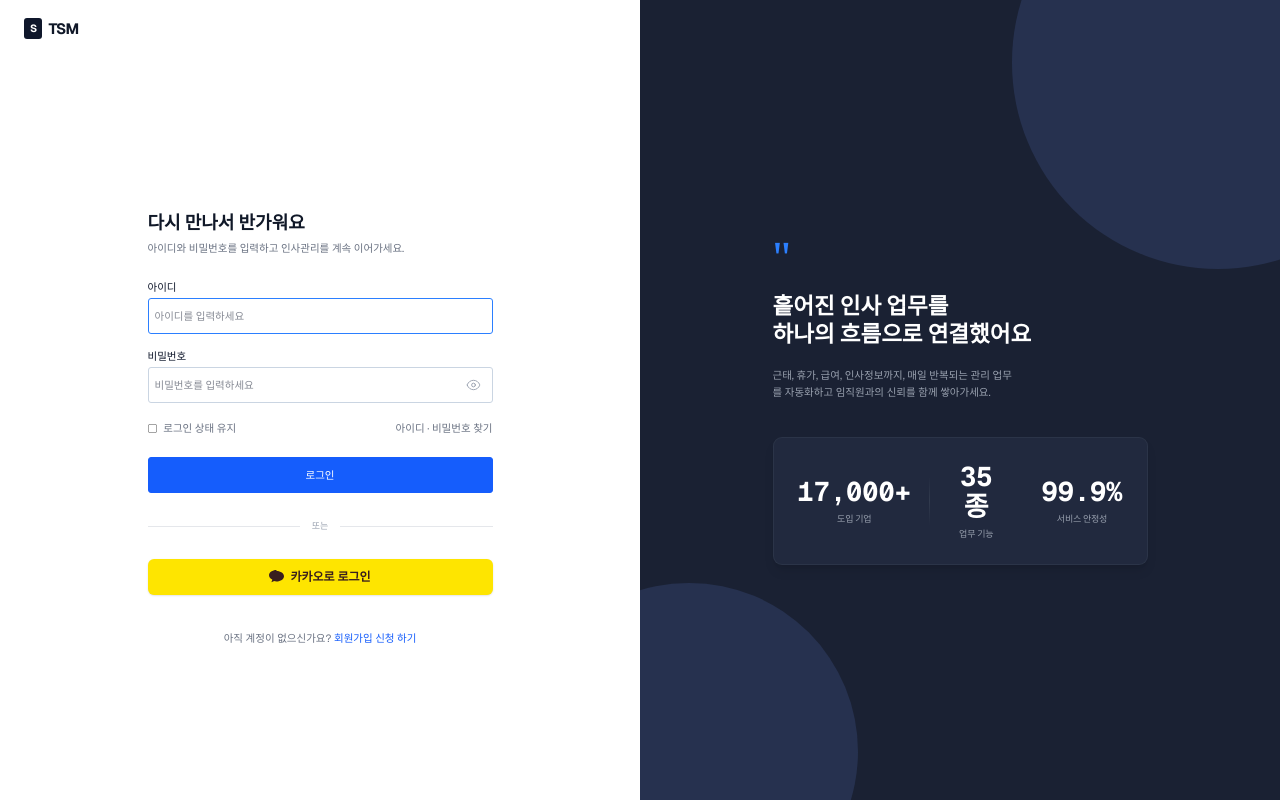
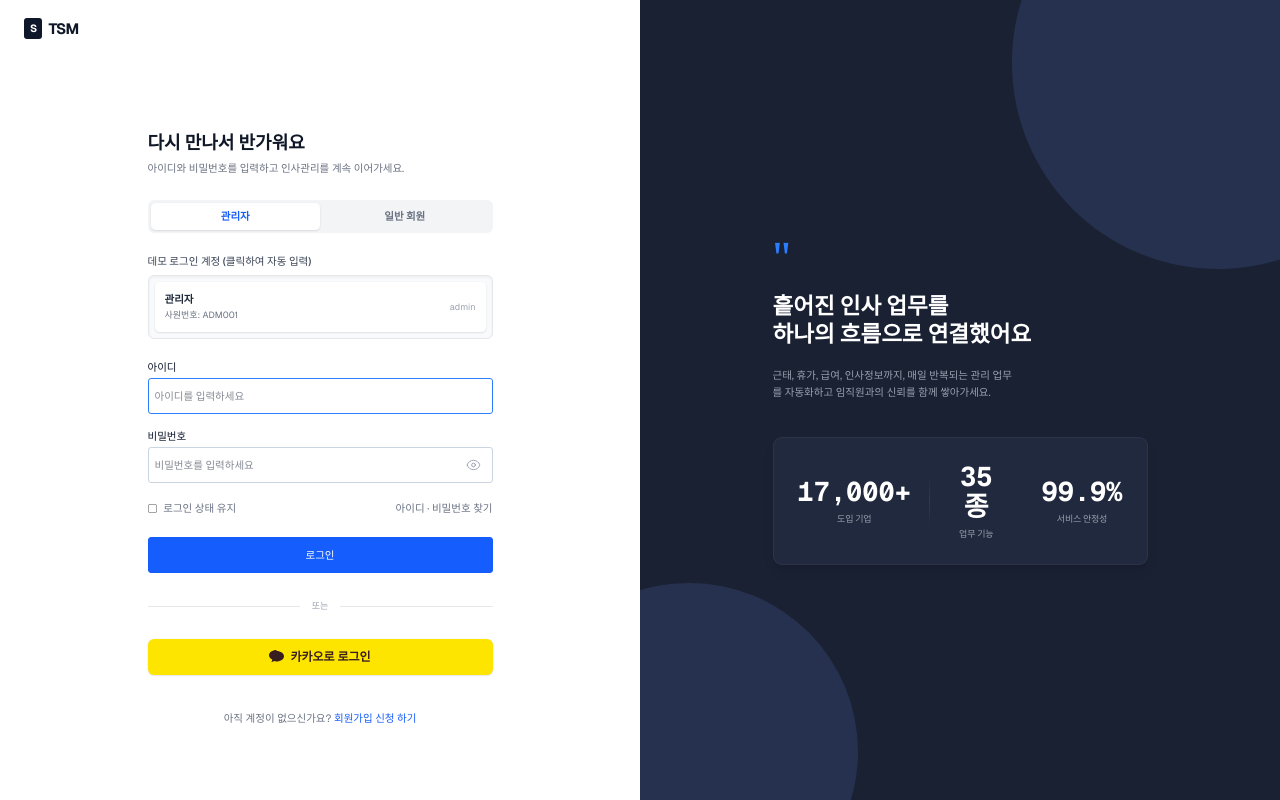
Before and after one commit to MJB9595/SMART_RAD_mjb, a Next.js app in the folder frontend/: page /login in a window 1280 px wide. Built offline with nearby package versions, Linux system fonts and the light colour scheme; no server answers.

Commit message:
Update frontend login page

```diff
--- a/frontend/src/app/login/page.tsx
+++ b/frontend/src/app/login/page.tsx
@@ -6,7 +6,18 @@ import Link from "next/link";
 import { useAuth } from "@/lib/auth/AuthContext";
 import { ApiError } from "@/lib/api/client";
 import { startKakaoLogin } from "@/lib/auth/kakao";
+import type { AuthUser } from "@/lib/types/auth";
 import { Button, Field, Input } from "@/components/ui";
+
+const HARDCODED_DEMO_USERS: AuthUser[] = [
+  { employeeId: 1, employeeNumber: "ADM001", name: "관리자", email: "admin", role: "ADMIN" },
+  { employeeId: 2, employeeNumber: "FAC001", name: "김정교", email: "prof.kim@tphr.com", role: "EMPLOYEE" },
+  { employeeId: 3, employeeNumber: "FAC002", name: "이부교", email: "assoc.lee@tphr.com", role: "EMPLOYEE" },
+  { employeeId: 4, employeeNumber: "FAC003", name: "박강사", email: "lect.park@tphr.com", role: "EMPLOYEE" },
+  { employeeId: 5, employeeNumber: "FAC004", name: "최조교수", email: "assist.choi@tphr.com", role: "EMPLOYEE" },
+  { employeeId: 6, employeeNumber: "STA001", name: "정직원", email: "staff.jung@tphr.com", role: "EMPLOYEE" },
+  { employeeId: 7, employeeNumber: "STA002", name: "한주임", email: "staff.han@tphr.com", role: "EMPLOYEE" }
+];
 
 // 숫자 카운팅 애니메이션 컴포넌트
 function AnimatedNumber({
@@ -72,11 +83,26 @@ export default function LoginPage() {
   const [showPassword, setShowPassword] = useState<boolean>(false);
   const [kakaoLoading, setKakaoLoading] = useState<boolean>(false);
 
+  const [step, setStep] = useState<1 | 2>(1);
+  const [selectedRole, setSelectedRole] = useState<'ADMIN' | 'USER'>('ADMIN');
+  const [empNumber, setEmpNumber] = useState<string>("");
+  const [demoUsers, setDemoUsers] = useState<AuthUser[]>([]);
+
   useEffect(() => {
     if (!loading && user) {
       router.replace("/employees");
     }
   }, [user, loading, router]);
+
+  useEffect(() => {
+    setDemoUsers(HARDCODED_DEMO_USERS);
+  }, []);
+
+  useEffect(() => {
+    setEmail("");
+    setPassword("");
+    setEmpNumber("");
+  }, [selectedRole]);
 
   if (loading) {
     return (
@@ -91,11 +117,24 @@ export default function LoginPage() {
 
   const handleSubmit = async (e: FormEvent<HTMLFormElement>): Promise<void> => {
     e.preventDefault();
+    if (!email || !password) {
+      setError("아이디와 비밀번호를 모두 입력해주세요.");
+      return;
+    }
+    if (selectedRole === 'USER' && !empNumber) {
+      setError("사원 번호를 입력해주세요.");
+      return;
+    }
+
     setError(null);
     setSubmitting(true);
     try {
       await login(email, password);
-      router.replace("/employees");
+      if (selectedRole === 'ADMIN') {
+        router.replace("/employees");
+      } else {
+        router.replace("/attendance");
+      }
     } catch (err) {
       setError(
         err instanceof ApiError ? err.message : "로그인에 실패했습니다.",
@@ -141,6 +180,60 @@ export default function LoginPage() {
             </div>
 
             <form onSubmit={handleSubmit} className="flex flex-col gap-5" autoComplete="off">
+              {/* 접속 유형 탭 */}
+              <div className="flex bg-gray-100 p-1 rounded-lg mb-2">
+                <button
+                  type="button"
+                  onClick={() => setSelectedRole('ADMIN')}
+                  className={`flex-1 py-2 text-sm font-bold rounded-md transition-all duration-200 ${
+                    selectedRole === 'ADMIN' ? 'bg-white text-blue-600 shadow-sm' : 'text-gray-500 hover:text-gray-700'
+                  }`}
+                >
+                  관리자
+                </button>
+                <button
+                  type="button"
+                  onClick={() => setSelectedRole('USER')}
+                  className={`flex-1 py-2 text-sm font-bold rounded-md transition-all duration-200 ${
+                    selectedRole === 'USER' ? 'bg-white text-blue-600 shadow-sm' : 'text-gray-500 hover:text-gray-700'
+                  }`}
+                >
+                  일반 회원
+                </button>
+              </div>
+
+              <div className="animate-in fade-in slide-in-from-top-2 mb-2">
+                <span className="text-sm font-medium text-gray-700 mb-2 block">데모 로그인 계정 (클릭하여 자동 입력)</span>
+                <div className="flex flex-col gap-2 max-h-48 overflow-y-auto border border-gray-200 p-2 rounded-lg bg-gray-50 shadow-inner">
+                  {demoUsers.length === 0 ? (
+                    <div className="text-sm text-gray-500 p-4 text-center">목록을 불러오는 중...</div>
+                  ) : (
+                    demoUsers
+                      .filter(u => selectedRole === 'ADMIN' ? u.role === 'ADMIN' : u.role === 'EMPLOYEE')
+                      .map(u => (
+                      <button
+                        key={u.employeeId}
+                        type="button"
+                        onClick={() => {
+                          setEmail(u.email);
+                          if (selectedRole === 'USER') {
+                            setEmpNumber(u.employeeNumber);
+                          }
+                          setPassword(selectedRole === 'ADMIN' ? "admin1234" : "user1234");
+                        }}
+                        className="flex justify-between items-center p-3 hover:bg-blue-50 border border-transparent hover:border-blue-200 rounded-md text-left transition-all text-sm group bg-white shadow-sm"
+                      >
+                        <div>
+                          <span className="font-semibold text-gray-800 block group-hover:text-blue-700">{u.name}</span>
+                          <span className="text-gray-500 text-xs">사원번호: {u.employeeNumber}</span>
+                        </div>
+                        <span className="text-gray-400 text-xs">{u.email}</span>
+                      </button>
+                    ))
+                  )}
+                </div>
+              </div>
+
               <Field label="아이디">
                 <Input
                   type="text"
@@ -170,9 +263,7 @@ export default function LoginPage() {
                     type="button"
                     onClick={() => setShowPassword(!showPassword)}
                     className="absolute right-3 top-1/2 -translate-y-1/2 text-gray-400 hover:text-gray-600 active:text-gray-800 focus:outline-none select-none p-1 z-10 transition-colors duration-150"
-                    aria-label={
-                      showPassword ? "비밀번호 숨기기" : "비밀번호 보기"
-                    }
+                    aria-label={showPassword ? "비밀번호 숨기기" : "비밀번호 보기"}
                     title={showPassword ? "비밀번호 숨기기" : "비밀번호 보기"}
                   >
                     {showPassword ? (
@@ -215,6 +306,21 @@ export default function LoginPage() {
                 </div>
               </Field>
 
+              {selectedRole === 'USER' && (
+                <div className="animate-in fade-in slide-in-from-top-2">
+                  <Field label="사원 번호">
+                    <Input
+                      type="text"
+                      placeholder="사원 번호를 입력하세요"
+                      value={empNumber}
+                      onChange={(e) => setEmpNumber(e.currentTarget.value)}
+                      className="w-full h-12 min-h-[48px]"
+                      required
+                    />
+                  </Field>
+                </div>
+              )}
+
               <div className="flex items-center justify-between text-sm text-gray-500 dark:text-gray-500 mt-1">
                 <label className="flex items-center gap-2 cursor-pointer text-gray-500 dark:text-gray-500">
                   <input
@@ -243,9 +349,7 @@ export default function LoginPage() {
 
               <div className="relative flex items-center py-4">
                 <div className="flex-grow border-t border-gray-200 dark:border-gray-200"></div>
-                <span className="flex-shrink-0 mx-4 text-xs text-gray-400 dark:text-gray-400">
-                  또는
-                </span>
+                <span className="flex-shrink-0 mx-4 text-xs text-gray-400 dark:text-gray-400">또는</span>
                 <div className="flex-grow border-t border-gray-200 dark:border-gray-200"></div>
               </div>
 
```
Also changed, not shown: 1 other file (tests, documents, lock files or other folders).
